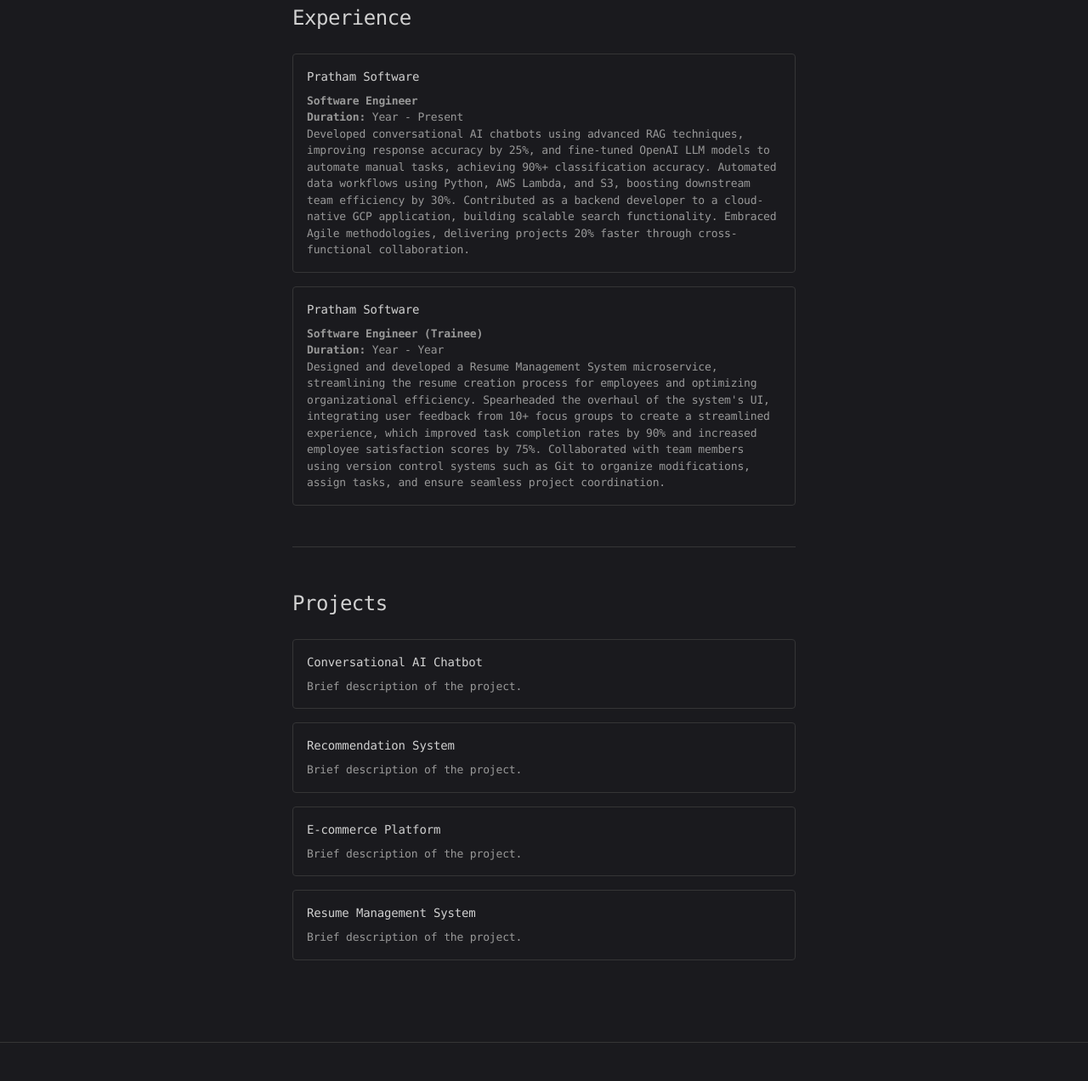
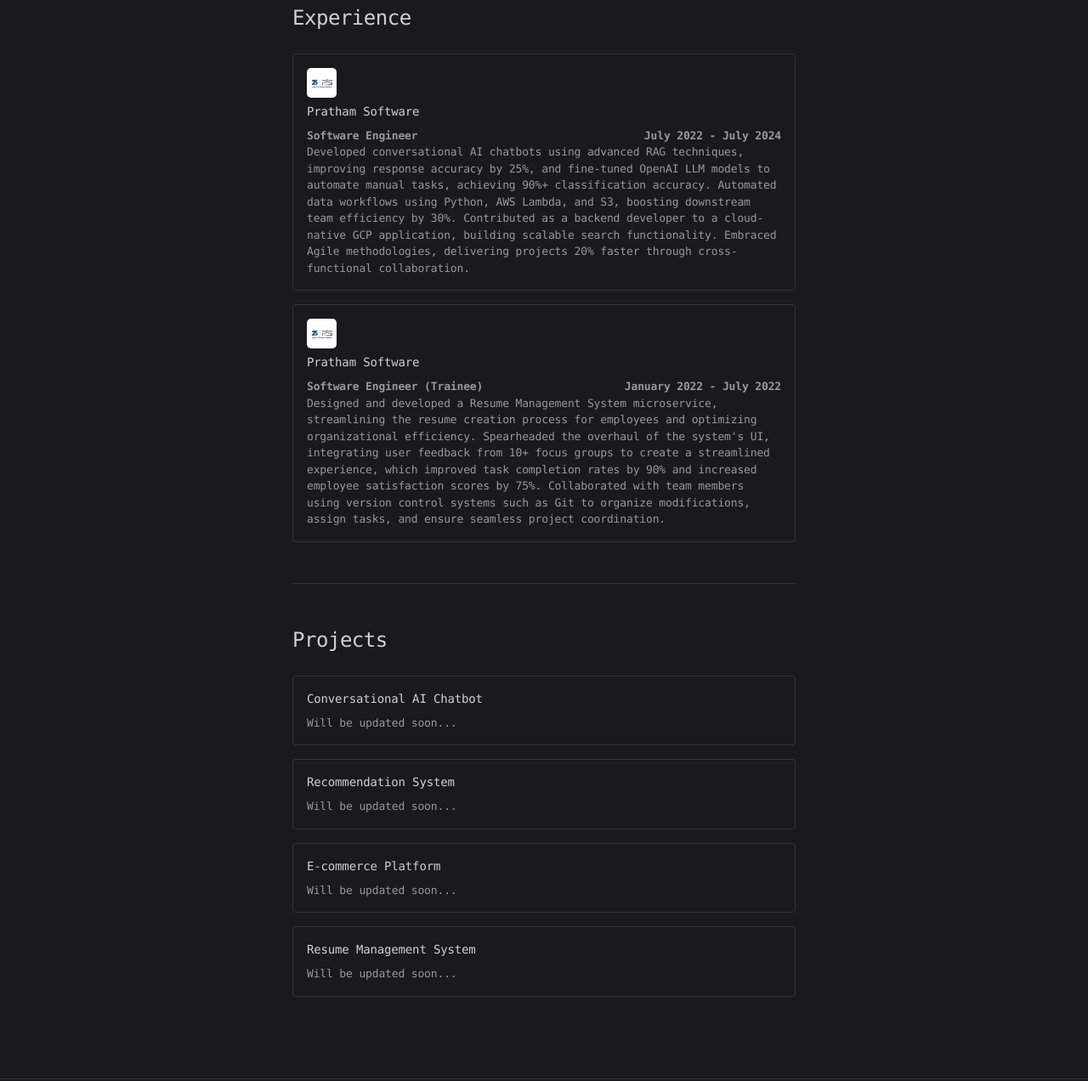
Before and after one commit to parthbhandari1/parthbhandari1.github.io, a plain HTML site: page index.html in a window 1280 px wide. Shown: the part 767-2039 px from the top of the page at 85% size. Drawn offline with Linux system fonts and the light colour scheme.

Commit message:
Content update

```diff
--- a/index.html
+++ b/index.html
@@ -7,7 +7,6 @@
     <title>Parth Bhandari</title>
     <link rel="stylesheet" href="styles/styles.css">
     <link rel="icon" href="assets/images/P.png" type="image/png">
-    <link rel="preload" href="assets/icons/favicon.png" as="image" />
     <meta name="theme-color" content="#1a1a1e" id="theme-color-meta" />
 
     <!-- Immediately set theme before page loads -->
@@ -56,15 +55,25 @@
             <h2>Experience</h2>
             <div class="experience-grid">
                 <article class="experience-card">
+                    <div class="company-logo">
+                        <img src="assets/images/psi.jpeg" alt="Pratham Software">
+                    </div>
                     <h3>Pratham Software</h3>
-                    <p><strong>Software Engineer</strong></p>
-                    <p><strong>Duration:</strong> Year - Present</p>
+                    <div class="experience-info">
+                        <p><strong>Software Engineer</strong></p>
+                        <p><strong>July 2022 - July 2024</strong></p>
+                    </div>
                     <p>Developed conversational AI chatbots using advanced RAG techniques, improving response accuracy by 25%, and fine-tuned OpenAI LLM models to automate manual tasks, achieving 90%+ classification accuracy. Automated data workflows using Python, AWS Lambda, and S3, boosting downstream team efficiency by 30%. Contributed as a backend developer to a cloud-native GCP application, building scalable search functionality. Embraced Agile methodologies, delivering projects 20% faster through cross-functional collaboration.</p>
                 </article>
                 <article class="experience-card">
+                    <div class="company-logo">
+                        <img src="assets/images/psi.jpeg" alt="Pratham Software">
+                    </div>
                     <h3>Pratham Software</h3>
-                    <p><strong>Software Engineer (Trainee)</strong></p>
-                    <p><strong>Duration:</strong> Year - Year</p>
+                    <div class="experience-info">
+                        <p><strong>Software Engineer (Trainee)</strong></p>
+                        <p><strong>January 2022 - July 2022</strong></p>
+                    </div>
                     <p>Designed and developed a Resume Management System microservice, streamlining the resume creation process for employees and optimizing organizational efficiency. Spearheaded the overhaul of the system's UI, integrating user feedback from 10+ focus groups to create a streamlined experience, which improved task completion rates by 90% and increased employee satisfaction scores by 75%. Collaborated with team members using version control systems such as Git to organize modifications, assign tasks, and ensure seamless project coordination.</p>
                 </article>
             </div>
@@ -75,19 +84,19 @@
             <div class="project-grid">
                 <article class="project-card">
                     <h3>Conversational AI Chatbot</h3>
-                    <p>Brief description of the project.</p>
+                    <p>Will be updated soon...</p>
                 </article>
                 <article class="project-card">
                     <h3>Recommendation System</h3>
-                    <p>Brief description of the project.</p>
+                    <p>Will be updated soon...</p>
                 </article>
                 <article class="project-card">
                     <h3>E-commerce Platform</h3>
-                    <p>Brief description of the project.</p>
+                    <p>Will be updated soon...</p>
                 </article>
                 <article class="project-card">
                     <h3>Resume Management System</h3>
-                    <p>Brief description of the project.</p>
+                    <p>Will be updated soon...</p>
                 </article>
             </div>
         </section>
--- a/styles/styles.css
+++ b/styles/styles.css
@@ -17,11 +17,6 @@
     --transition-smooth: cubic-bezier(0.4, 0, 0.2, 1);
     --transition-fast: 120ms cubic-bezier(0.1, 0.7, 0.1, 1);
     --theme-toggle-size: 32px;
-    --page-transition: 0.4s var(--transition-smooth);
-    --popup-bg: rgba(0, 0, 0, 0.1);
-    --z-page: 1;
-    --z-theme: 2;
-    --z-popup: 3;
 }
 
 /* Light theme variables */
@@ -183,10 +178,26 @@ h2 {
     color: var(--text-secondary);
 }
 
+.company-logo img {
+    height: 35px;
+    width: 35px;
+    border-radius: 5px;
+}
+
+.experience-info {
+    display: flex;
+    justify-content: space-between;
+    align-items: center;
+}
+
 /* Footer */
 .footer {
     padding: 48px 0;
     margin-top: 48px;
+}
+
+.footer p {
+    font-size: 16px;
 }
 
 .social-links {
```
Also changed, not shown: assets/images/psi.jpeg (added).
